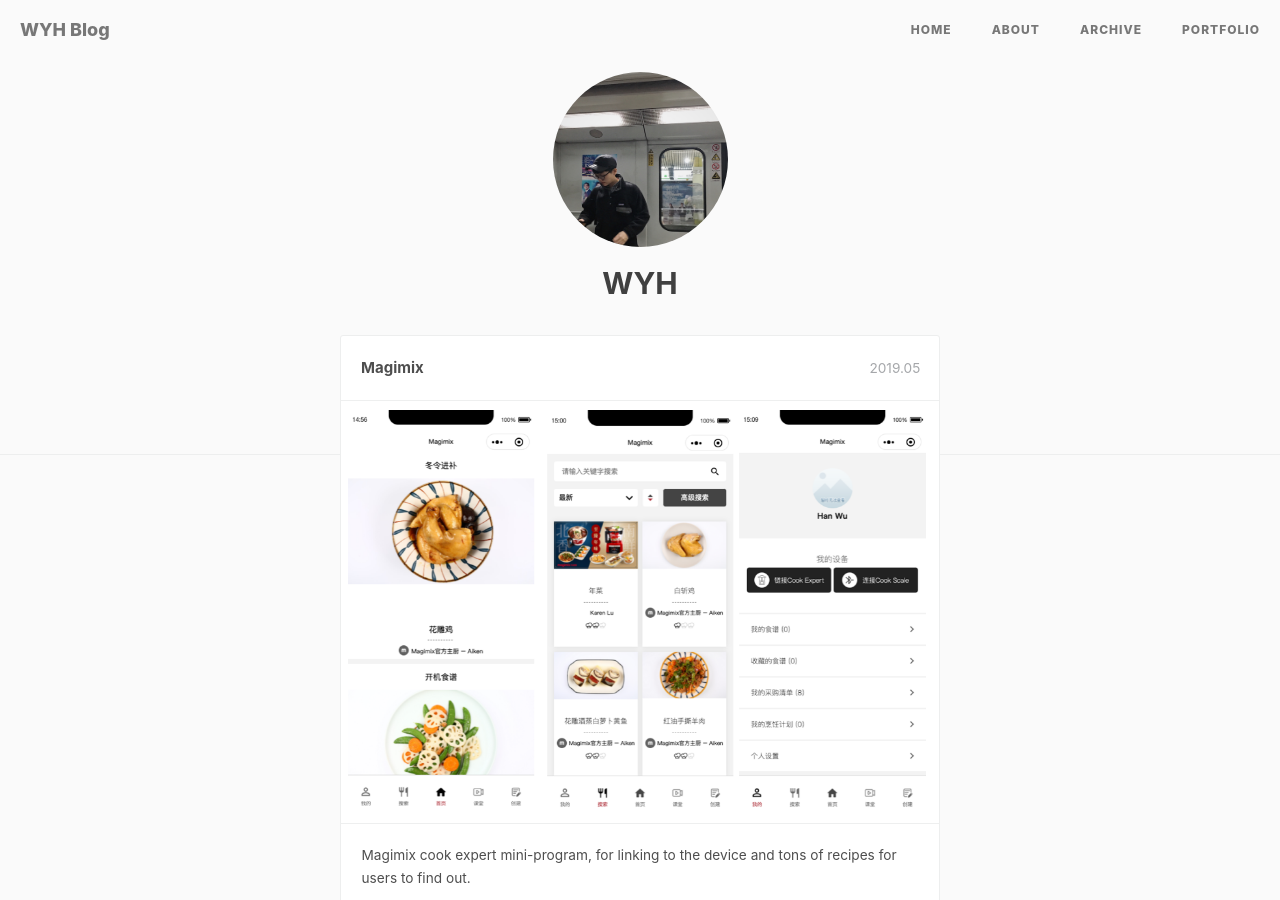
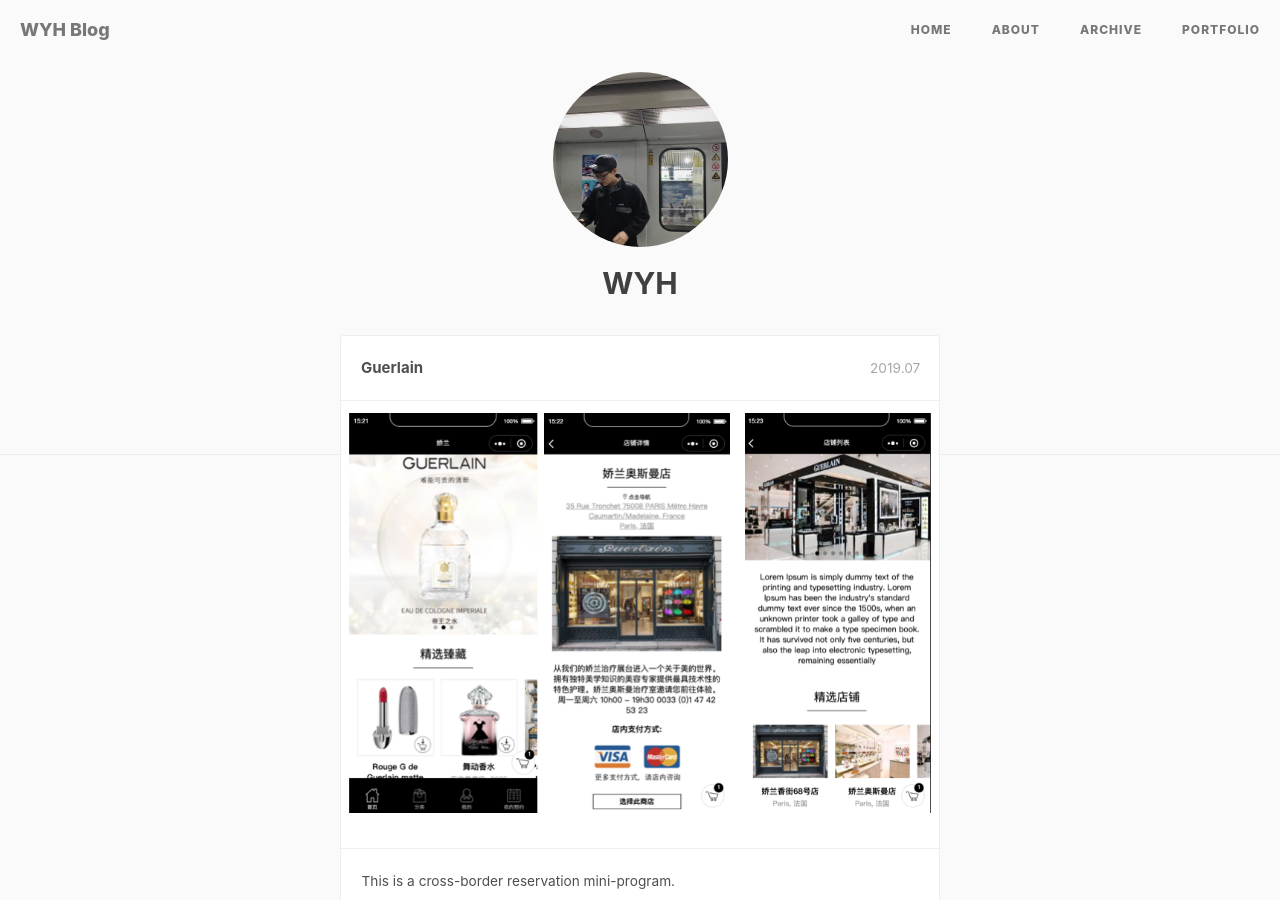
Before and after one commit to elinyuhanwu/elinyuhanwu.github.io, a Jekyll site: the page built from portfolio/index.html, in a window 1280 px wide and 900 px high. Built offline with Jekyll 4.4.1, drawn with Linux system fonts in a browser that asks for light colours; nearby versions of some CDN libraries; comment, search, counter and statistics services are not loaded.

Commit message:
add portfolio

```diff
--- a/portfolio/index.html
+++ b/portfolio/index.html
@@ -23,6 +23,25 @@
 				<ul class="cbp_tmtimeline">
 					<li>
 						<div class="cbp_tmlabel">
+							<h2 id="boxoffice">Guerlain</h2>
+							<time>2019.07</time>
+							<img src="images/work-europass.png">
+							<ul>
+								<li>
+									This is a cross-border reservation mini-program.
+								</li>
+								<li class="skill">
+									<span class="cbp_tmicon-phone"></span>
+									<span class="fab fa-vuejs"></span>
+									<span class="fab fa-sass"></span>
+									<span class="fab fa-weixin"></span>
+									<span class="fab fa-magento"></span>
+								</li>
+							</ul>
+						</div>
+					</li>
+					<li>
+						<div class="cbp_tmlabel">
 							<h2 id="boxoffice">Magimix</h2>
 							<time>2019.05</time>
 							<img src="images/work-magimix.png">
@@ -35,6 +54,7 @@
 									<span class="fab fa-vuejs"></span>
 									<span class="fab fa-sass"></span>
 									<span class="fab fa-weixin"></span>
+									<span class="fab fa-laravel"></span>
 								</li>
 							</ul>
 						</div>
@@ -54,6 +74,7 @@
 									<span class="fab fa-vuejs"></span>
 									<span class="fab fa-sass"></span>
 									<span class="fab fa-weixin"></span>
+									<span class="fab fa-magento"></span>
 								</li>
 							</ul>
 						</div>
```
Also changed, not shown: portfolio/images/work-europass.png (added).
